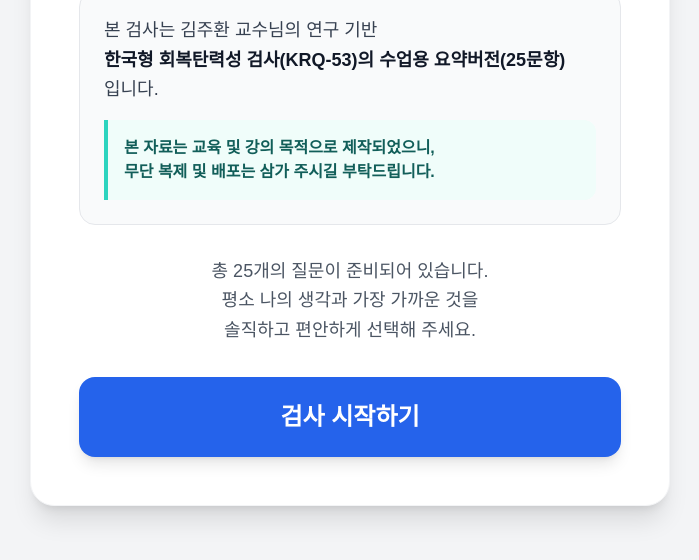
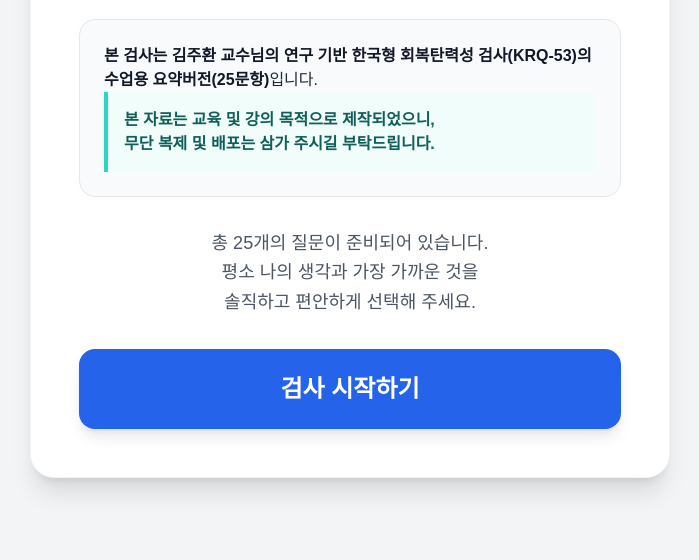
Before and after one commit to nagilnote/nagil_q, a plain HTML site: page krq_53(25).html in a window 1280 px wide. Shown: the part 244-804 px from the top of the page, without its empty margins (290-989 px from the left). Drawn offline with nearby package versions, Linux system fonts and the light colour scheme; a web font is replaced by a local one.

Commit message:
Update krq_53(25).html

```diff
--- a/krq_53(25).html
+++ b/krq_53(25).html
@@ -24,9 +24,8 @@
             <h2 class="text-xl md:text-2xl font-bold text-blue-600 mb-6 bg-blue-50 py-2 px-4 rounded-full inline-block">수업용 요약 버전</h2>
 
             <div class="bg-gray-50 p-6 rounded-2xl mb-8 text-left border border-gray-200">
-                <p class="text-lg text-gray-700 leading-relaxed font-medium mb-4">
-                    본 검사는 김주환 교수님의 연구 기반 <br>
-                    <span class="font-bold text-gray-900">한국형 회복탄력성 검사(KRQ-53)의 수업용 요약버전(25문항)</span>입니다.
+
+                    <span class="font-bold text-gray-900">  본 검사는 김주환 교수님의 연구 기반 한국형 회복탄력성 검사(KRQ-53)의 수업용 요약버전(25문항)</span>입니다.
                 </p>
                 <div class="bg-teal-50 border-l-4 border-teal-400 p-4 rounded-r-xl">
                     <p class="text-teal-800 text-sm md:text-base font-bold leading-relaxed">
```
